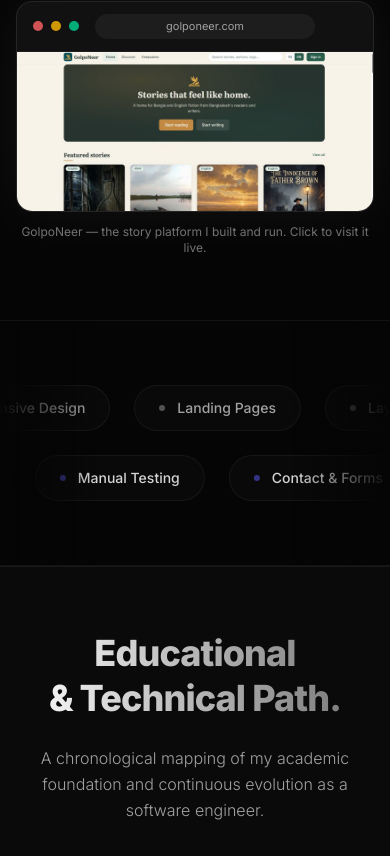
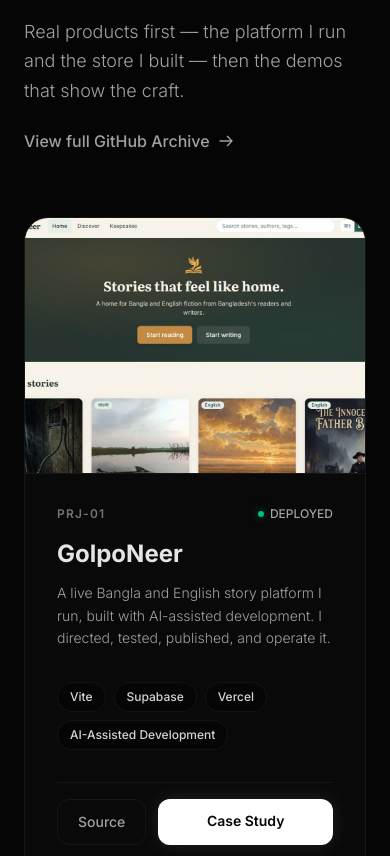
Before and after one commit to musabbirrahman/my-portfolio-dev, a Next.js app: page / in a window 390 px wide. Shown: the part 1300-2156 px from the top of the page. Built offline with nearby package versions, Linux system fonts and the light colour scheme; no server answers; the database is empty.

Commit message:
project section reorder

```diff
--- a/src/app/page.js
+++ b/src/app/page.js
@@ -1,6 +1,5 @@
 import Navbar from "../components/Navbar";
 import Hero from "../components/Hero";
-import GolpoNeerBanner from "../components/GolpoNeerBanner";
 import SkillsMarquee from "../components/SkillsMarquee";
 import Education from "../components/Education"; // <-- Add this import
 import Projects from "../components/Projects";
@@ -10,17 +9,23 @@ import About from "../components/About";
 import Contact from "../components/Contact";
 import Footer from "../components/Footer";
 
+/* Homepage order (Step 2 reorder, 2026-11-13): Selected Work sits
+ * immediately below the Hero, led by GolpoNeer. The standalone
+ * GolpoNeerBanner is gone — its image and link duplicated the
+ * GolpoNeer project card, so the flagship is now one showcase:
+ * the card first, then the live numbers right after it. The
+ * GolpoNeerBanner component file stays in the repo, unused.
+ * Education moves below Selected Work. */
 export default function Home() {
   return (
     <main>
       <Navbar />
       <Hero />
-      <GolpoNeerBanner />
+      <Projects />
+      <GolpoNeerLiveStats />
+      <BeforeAfterSlider />
       <SkillsMarquee />
-      <Education /> {/* <-- The Education section goes here! */}
-      <Projects />
-      <BeforeAfterSlider />
-      <GolpoNeerLiveStats />
+      <Education />
       <About />
       <Contact />
       {/* <Footer /> */}
--- a/src/components/Projects.jsx
+++ b/src/components/Projects.jsx
@@ -5,6 +5,10 @@ import Image from "next/image";
 import { projectsData } from "../data/projectsData";
 
 export default function Projects() {
+  // Only cards without hideFromGrid show here — the two old demo entries
+  // stay in projectsData so their detail pages keep working, but the
+  // grid shows the reordered three: GolpoNeer, Sweet Cravings, Lab.
+  const visibleProjects = projectsData.filter((p) => !p.hideFromGrid);
   return (
     <section id="projects" className="py-16 md:py-24 bg-[#050505] px-6 relative z-10 border-t border-white/[0.06]">
       <div className="max-w-6xl mx-auto">
@@ -21,7 +25,7 @@ export default function Projects() {
               Selected Work
             </h2>
             <p className="mt-4 text-neutral-400 text-lg max-w-xl font-light leading-relaxed">
-              Work in the order closest to what I sell: a landing page demo, a live product I run, and a layout fix demo.
+              Real products first — the platform I run and the store I built — then the demos that show the craft.
             </p>
           </div>
           <Link href="https://github.com/musabbirrahman" target="_blank" className="text-neutral-400 hover:text-white font-medium flex items-center gap-2 transition-colors">
@@ -30,18 +34,19 @@ export default function Projects() {
           </Link>
         </motion.div>
 
-        {/* Premium Glass Grid — 2 columns on large screens so 4 projects sit 2+2, not 3+1 */}
+        {/* Premium Glass Grid — 2 columns; the first card (GolpoNeer) is
+            the flagship, so it spans both columns with a taller image. */}
         <div className="grid md:grid-cols-2 lg:grid-cols-2 gap-6 md:gap-8">
-          {projectsData.map((project, index) => (
+          {visibleProjects.map((project, index) => (
             <motion.div
               key={index}
               initial={{ opacity: 0, y: 30 }}
               animate={{ opacity: 1, y: 0 }}
               transition={{ duration: 0.6, delay: index * 0.1, ease: [0.16, 1, 0.3, 1] }}
-              className="group flex flex-col bg-white/[0.02] rounded-3xl overflow-hidden border border-white/[0.05] hover:border-white/[0.1] hover:bg-white/[0.03] transition-all duration-500 hover:-translate-y-1 hover:shadow-2xl hover:shadow-black/50"
+              className={`group flex flex-col bg-white/[0.02] rounded-3xl overflow-hidden border border-white/[0.05] hover:border-white/[0.1] hover:bg-white/[0.03] transition-all duration-500 hover:-translate-y-1 hover:shadow-2xl hover:shadow-black/50${index === 0 ? " md:col-span-2" : ""}`}
             >
               {/* Abstract Visual Top Area (Replaces boring terminal headers) */}
-              <div className="h-48 w-full bg-[#0a0a0a] border-b border-white/[0.05] relative overflow-hidden flex items-center justify-center">
+              <div className={`${index === 0 ? "h-64 md:h-80" : "h-48"} w-full bg-[#0a0a0a] border-b border-white/[0.05] relative overflow-hidden flex items-center justify-center`}>
                 {/* Subtle gradient orb inside the image area that glows on hover */}
                 {project.image ? (
                   <Image src={project.image} alt={`${project.title} preview`} fill className="object-cover object-top" />
@@ -85,6 +90,17 @@ export default function Projects() {
                   ))}
                 </div>
 
+                {/* Demo links — only the Lab card has two demos to try */}
+                {project.demoLinks && (
+                  <div className="flex flex-wrap gap-x-5 gap-y-2 mb-2">
+                    {project.demoLinks.map((demo) => (
+                      <Link key={demo.href} href={demo.href} className="text-sm font-medium text-neutral-300 hover:text-white underline underline-offset-4 decoration-white/20 hover:decoration-white/60 transition-colors">
+                        Try the {demo.label.toLowerCase()} →
+                      </Link>
+                    ))}
+                  </div>
+                )}
+
                 {/* High-Contrast Action Footer */}
                 <div className="flex gap-3 mt-auto pt-4 border-t border-white/[0.05]">
                   {project.githubLink && project.githubLink !== "#" && (
--- a/src/data/projectsData.js
+++ b/src/data/projectsData.js
@@ -1,27 +1,14 @@
+/* Selected Work order (Step 2 reorder, 2026-11-13): real production
+ * systems first — GolpoNeer, then Sweet Cravings — then the demos,
+ * combined into one Responsive Lab card. The two old demo entries
+ * stay in this file with hideFromGrid: true so their detail pages
+ * (/projects/landing-page-demo, /projects/layout-fix-demo) keep
+ * working for anyone with the link; they just no longer appear
+ * as cards in the grid. Delete them only if the old URLs should
+ * go away too. */
 export const projectsData = [
   {
     id: "PRJ-01",
-    slug: "landing-page-demo",
-    title: "Landing Page Demo",
-    shortDescription:
-      "A clean, mobile-first landing page demo for a fictional local bakery. This is the service I sell.",
-    idea:
-      "A local shop does not need an app or a complicated site — it needs one clear page that says what it sells, what it costs, and how to order. This demo is that page: a fictional bakery in Jamalpur, built to show a real shop owner exactly what they would get before they pay for it.",
-    longDescription:
-      "A complete demo landing page for a fictional bakery: a clear hero, menu, why-us, visit, and contact sections. It is labelled as a demo everywhere, with example prices and hours, and a demo form that sends nothing. The point is to show the service, not to pretend the shop is real — a shop owner can look at it and picture their own menu and prices in the same layout.",
-    features: [
-      "Hero, menu filter, order builder, FAQ, visit, and contact",
-      "Order total in ৳, with a message draft, demo only",
-      "Mobile-first layout, no horizontal scroll",
-      "Clear demo labelling everywhere — prices and hours are examples",
-    ],
-    tech: ["HTML5", "CSS3", "JavaScript"],
-    liveLink: "/demos/landing",
-    image: "/landing-demo.jpg",
-    status: "DEPLOYED",
-  },
-  {
-    id: "PRJ-02",
     slug: "golponeer",
     title: "GolpoNeer",
     shortDescription:
@@ -49,28 +36,7 @@ export const projectsData = [
     status: "DEPLOYED",
   },
   {
-    id: "PRJ-03",
-    slug: "layout-fix-demo",
-    title: "Layout Fix Demo",
-    shortDescription:
-      "A before-and-after layout fix demo, with the same cards shown broken, then fixed. This shows the bug-fix service I sell.",
-    idea:
-      "Most layout bugs are invisible to the person who built the site — until a customer opens it on a phone and the page scrolls sideways or the text gets cut off. This demo shows the problem and the fix side by side, so a shop owner can see exactly what they are paying to have fixed.",
-    longDescription:
-      "A before-and-after demo in a 360px phone frame, with a toggle. The Before version is intentionally broken: a fixed 900px container, nowrap titles, and a row that never stacks. The After version fixes all three, with the changes explained in plain terms. It covers five named bugs and includes a code-diff view, so the fix is not a mystery — it is a visible, explainable change.",
-    features: [
-      "Before and After toggle in a 360px phone frame",
-      "Five named bugs, plus a code-diff view",
-      "Fixed version checked for no horizontal scroll at phone width",
-      "Each bug explained in plain terms — what was wrong, what changed",
-    ],
-    tech: ["HTML5", "CSS3", "Responsive Design"],
-    liveLink: "/demos/layout-fix",
-    image: "/layout-fix-demo.jpg",
-    status: "DEPLOYED",
-  },
-  {
-    id: "PRJ-04",
+    id: "PRJ-02",
     slug: "sweetcravings",
     title: "Sweet Cravings",
     shortDescription:
@@ -99,4 +65,79 @@ export const projectsData = [
     githubLink: "https://github.com/musabbirrahman/sweetcravings",
     status: "DEPLOYED",
   },
+  {
+    id: "PRJ-03",
+    slug: "responsive-lab",
+    title: "Responsive Lab",
+    shortDescription:
+      "Two hands-on demos of the services I sell: a clean landing page for a local shop, and the same page's layout fixed — broken on the left, fixed on the right.",
+    idea:
+      "A shop owner should see what they are paying for before they pay. These two demos show the services side by side: one clear landing page for a local shop, and a before-and-after of the layout bugs that lose customers on phones — sideways scroll, cut-off titles, tiny buttons — fixed in plain view.",
+    longDescription:
+      "Two interactive demos of the services I sell. The landing page demo is a complete page for a fictional bakery in Jamalpur: hero, menu, order builder, FAQ, visit, and contact — labelled as a demo everywhere, with example prices and hours. The layout-fix demo shows the same bakery cards broken, then fixed: a fixed 900px container, nowrap titles, a row that never stacks, tiny buttons, and a stretched image box — five named bugs, with a code-diff view and a draggable before/after slider on the homepage. Both are mobile-first with no horizontal scroll, and both are labelled as demos, not real shops.",
+    features: [
+      "Complete landing page demo: hero, menu filter, order builder, FAQ, visit, contact",
+      "Order total in ৳, with a message draft, demo only",
+      "Before-and-after layout fix in a 360px phone frame, with a draggable slider",
+      "Five named bugs, plus a code-diff view",
+      "Fixed version checked for no horizontal scroll at phone width",
+      "Clear demo labelling everywhere — prices and hours are examples",
+    ],
+    tech: ["HTML5", "CSS3", "JavaScript", "Responsive Design"],
+    liveLink: "/demos/landing",
+    demoLinks: [
+      { label: "Landing demo", href: "/demos/landing" },
+      { label: "Layout-fix demo", href: "/demos/layout-fix" },
+    ],
+    image: "/landing-demo.jpg",
+    screenshots: [
+      { src: "/landing-demo.jpg", caption: "Landing page demo — the same page on desktop and phone" },
+      { src: "/layout-fix-demo.jpg", caption: "Layout-fix demo — the same cards, broken then fixed" },
+    ],
+    status: "DEPLOYED",
+  },
+  {
+    id: "PRJ-04",
+    slug: "landing-page-demo",
+    hideFromGrid: true,
+    title: "Landing Page Demo",
+    shortDescription:
+      "A clean, mobile-first landing page demo for a fictional local bakery. This is the service I sell.",
+    idea:
+      "A local shop does not need an app or a complicated site — it needs one clear page that says what it sells, what it costs, and how to order. This demo is that page: a fictional bakery in Jamalpur, built to show a real shop owner exactly what they would get before they pay for it.",
+    longDescription:
+      "A complete demo landing page for a fictional bakery: a clear hero, menu, why-us, visit, and contact sections. It is labelled as a demo everywhere, with example prices and hours, and a demo form that sends nothing. The point is to show the service, not to pretend the shop is real — a shop owner can look at it and picture their own menu and prices in the same layout.",
+    features: [
+      "Hero, menu filter, order builder, FAQ, visit, and contact",
+      "Order total in ৳, with a message draft, demo only",
+      "Mobile-first layout, no horizontal scroll",
+      "Clear demo labelling everywhere — prices and hours are examples",
+    ],
+    tech: ["HTML5", "CSS3", "JavaScript"],
+    liveLink: "/demos/landing",
+    image: "/landing-demo.jpg",
+    status: "DEPLOYED",
+  },
+  {
+    id: "PRJ-05",
+    slug: "layout-fix-demo",
+    hideFromGrid: true,
+    title: "Layout Fix Demo",
+    shortDescription:
+      "A before-and-after layout fix demo, with the same cards shown broken, then fixed. This shows the bug-fix service I sell.",
+    idea:
+      "Most layout bugs are invisible to the person who built the site — until a customer opens it on a phone and the page scrolls sideways or the text gets cut off. This demo shows the problem and the fix side by side, so a shop owner can see exactly what they are paying to have fixed.",
+    longDescription:
+      "A before-and-after demo in a 360px phone frame, with a toggle. The Before version is intentionally broken: a fixed 900px container, nowrap titles, and a row that never stacks. The After version fixes all three, with the changes explained in plain terms. It covers five named bugs and includes a code-diff view, so the fix is not a mystery — it is a visible, explainable change.",
+    features: [
+      "Before and After toggle in a 360px phone frame",
+      "Five named bugs, plus a code-diff view",
+      "Fixed version checked for no horizontal scroll at phone width",
+      "Each bug explained in plain terms — what was wrong, what changed",
+    ],
+    tech: ["HTML5", "CSS3", "Responsive Design"],
+    liveLink: "/demos/layout-fix",
+    image: "/layout-fix-demo.jpg",
+    status: "DEPLOYED",
+  },
 ];
```
